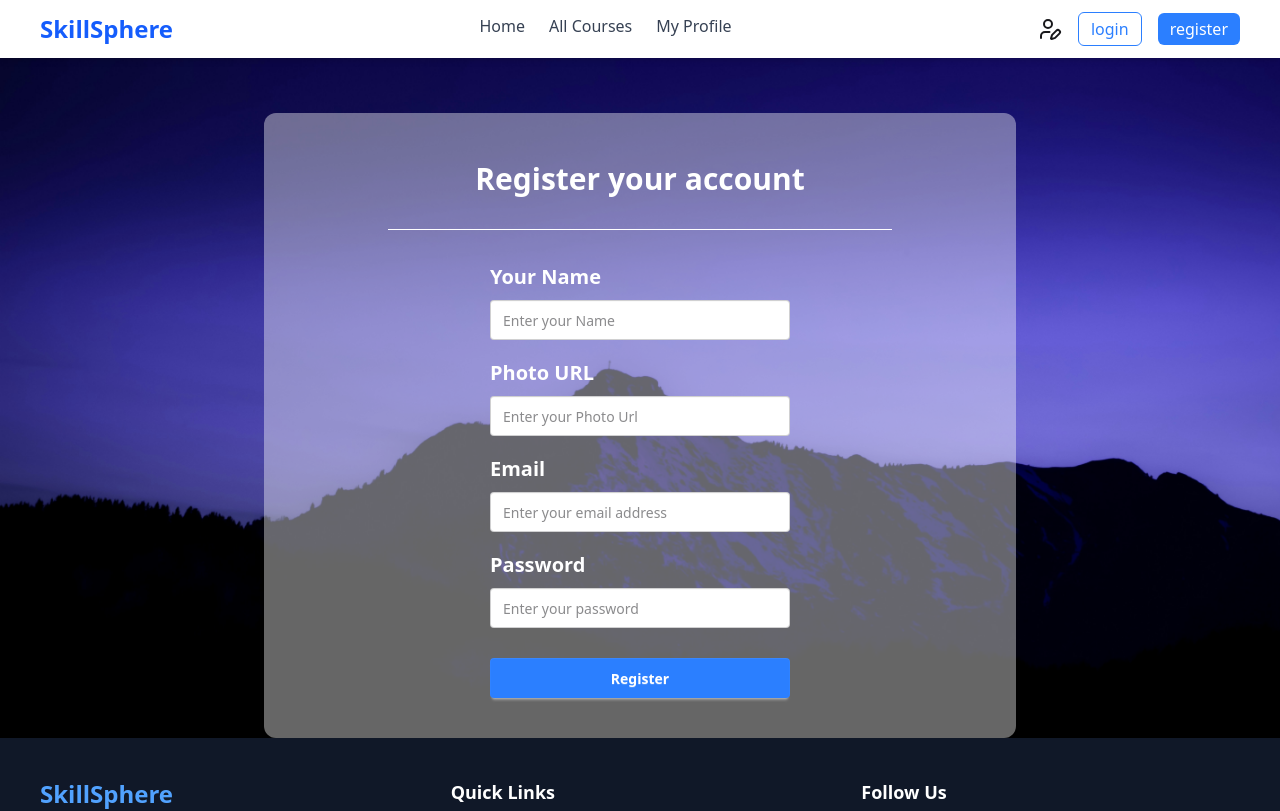
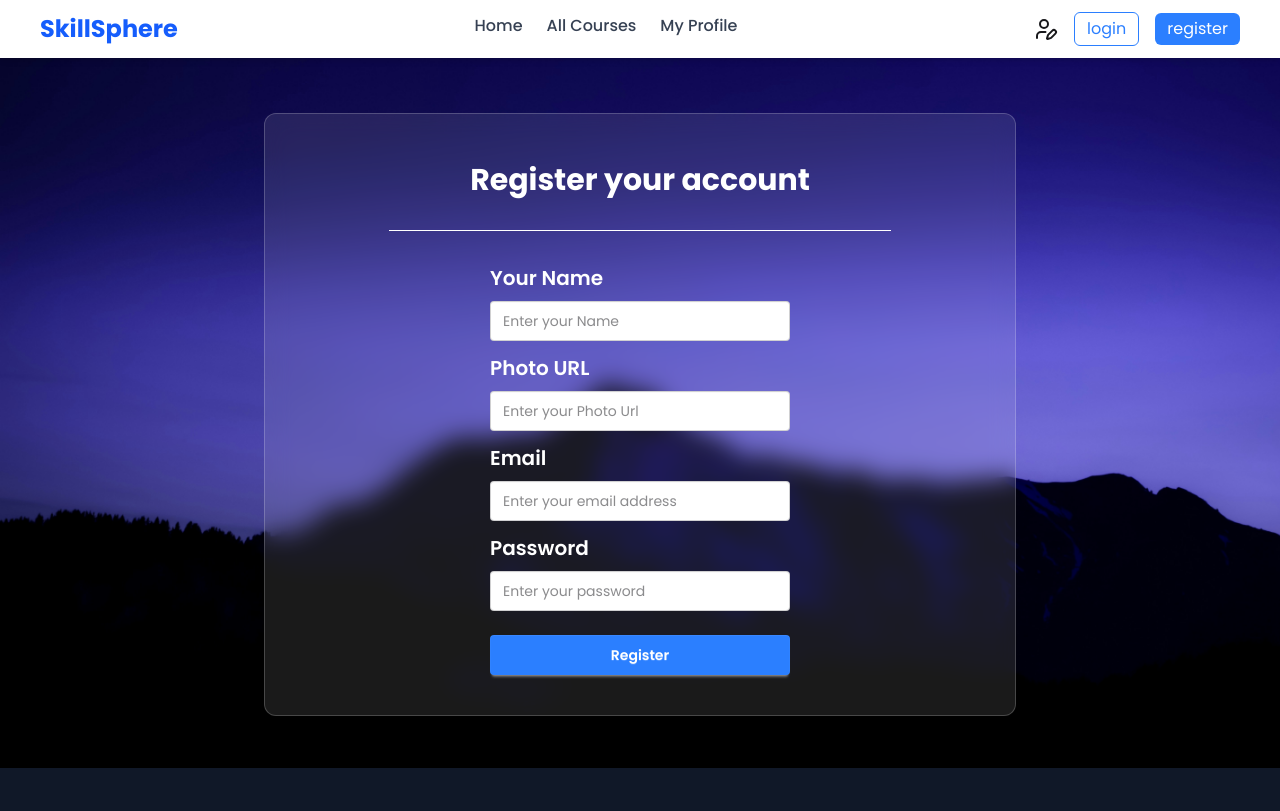
Before and after one commit to fatematz/skills-phere, a Next.js app: page /auth/register in a window 1280 px wide. Shown: the top 811 px of the page. Built offline with nearby package versions, Linux system fonts and the light colour scheme.

Commit message:
Integrate Better Auth for user authentication

```diff
--- a/package.json
+++ b/package.json
@@ -9,10 +9,14 @@
     "lint": "eslint"
   },
   "dependencies": {
+    "@better-auth/mongo-adapter": "^1.6.9",
+    "better-auth": "^1.6.9",
     "lucide-react": "^1.14.0",
+    "mongodb": "^7.2.0",
     "next": "16.2.4",
     "react": "19.2.4",
     "react-dom": "19.2.4",
+    "react-hook-form": "^7.74.0",
     "react-icons": "^5.6.0"
   },
   "devDependencies": {
--- /dev/null
+++ b/src/app/api/auth/[...all]/route.js
@@ -0,0 +1,4 @@
+import { auth } from "@/lib/auth"; // path to your auth file
+import { toNextJsHandler } from "better-auth/next-js";
+
+export const { POST, GET } = toNextJsHandler(auth);
--- a/src/app/auth/login/page.jsx
+++ b/src/app/auth/login/page.jsx
@@ -1,8 +1,19 @@
+'use client'
 import Link from "next/link";
 import loginImg from "../../../assets/login3.png";
 import Image from "next/image";
+import { useForm } from "react-hook-form";
 
 const LoginPage = () => {
+
+  const {register, handleSubmit, formState: {errors}} = useForm()
+
+  const handleLoinFunc = (data) => {
+
+    console.log(data, "data");
+  }
+  console.log(errors);
+
   return (
     <div>
       <div className=" min-h-[70vh] bg-slate-100 pt-16  ">
@@ -11,7 +22,7 @@ const LoginPage = () => {
 
           <div className="grid grid-cols-1 md:grid-cols-2 py-10 px-[60px] pl-[100px]">
             <div className=" flex justify-center items-center   ">
-              <form className="w-full">
+              <form className="w-full" onSubmit={handleSubmit(handleLoinFunc)}>
                  <h1 className=" max-w-[320px] text-blue-500 font-bold text-3xl border-b py-8 my-[20px]">
             Login Your Account
           </h1>
@@ -22,8 +33,14 @@ const LoginPage = () => {
                   <input
                     type="email"
                     className="input"
+                    {...register("email" , { required: "email Field is required"})}
                     placeholder="Enter your email address"
                   />
+
+                  {errors.email && <p className="text-red-500 text-[16px]">{ errors.email.message} ! </p>}
+                  {<p className="text-red-500"> </p>}
+
+
 
                   {<p className="text-red-500"> </p>}
                 </fieldset>
@@ -35,8 +52,11 @@ const LoginPage = () => {
                   <input
                     type="password"
                     className="input"
+                   {...register("password" , { required: "Password Field is required"})}
                     placeholder="Enter your password"
                   />
+
+                  {errors.password && <p className="text-red-500 text-[16px]">{ errors.password.message} ! </p>}
                   {<p className="text-red-500"> </p>}
                 </fieldset>
 
@@ -46,7 +66,7 @@ const LoginPage = () => {
 
                 <h4 className="text-[#706F6F] mt-4 ">
                   Dont’t Have An Account ?{" "}
-                  <Link href="/register" className="text-red-500">
+                  <Link href="/auth/register" className="text-red-500">
                     Register
                   </Link>{" "}
                 </h4>
--- a/src/app/auth/register/page.jsx
+++ b/src/app/auth/register/page.jsx
@@ -1,19 +1,30 @@
+'use client'
 import Image from "next/image";
 import BgImg from "../../../assets/registerBg.jpg";
+import { useForm } from "react-hook-form";
 
 const RegisterPage = () => {
+
+    const {register, handleSubmit, formState: {errors}} = useForm()
+
+    const handleRegisterFunc = (data) => {
+
+      console.log(data, "data");
+    }
+    console.log(errors);
+
   return (
-    <div className="relative min-h-[80vh]">
+    <div className="relative min-h-[80vh] ">
       <Image src={BgImg} alt="background" fill className="object-cover -z-10" />
 
-      <div className=" min-h-[80vh]  pt-[55px]  ">
-        <div className="rounded-xl p-4 bg-white/40 backdrop-blur-xg max-w-[752px] px-16 mx-auto">
+      <div className=" min-h-[80vh]  pt-[55px]">
+        <div className="rounded-xl p-4 bg-white/10 backdrop-blur-md border border-white/20 max-w-[752px] px-16 mx-auto mb-13">
           <h1 className="text-center text-white font-bold text-2xl md:text-3xl border-b py-8 mx-15">
             Register your account
           </h1>
 
 
-            <form className=" my-6 max-w-[300px] w-full mx-auto ">
+            <form className=" my-6 max-w-[300px] w-full mx-auto  "  onSubmit={handleSubmit(handleRegisterFunc)}>
               <fieldset className="fieldset">
                 <legend className="font-semibold text-[20px] fieldset-legend text-white">
                   Your Name
@@ -21,9 +32,12 @@ const RegisterPage = () => {
                 <input
                   type="text"
                   className="input "
+                   {...register("name" , { required: "Name Field is required"})}
                   placeholder="Enter your Name"
                 />
-                {<p className="text-red-500"> </p>}
+
+               {errors.name && <p className="text-red-500 text-[16px]">{ errors.name.message} ! </p>}
+
               </fieldset>
 
               <fieldset className="fieldset">
@@ -31,11 +45,14 @@ const RegisterPage = () => {
                   Photo URL
                 </legend>
                 <input
-                  type="url"
+                  type="photo"
                   className="input"
+                   {...register("photo" , { required: "Photo Url Field is required"})}
                   placeholder="Enter your Photo Url"
                 />
-                {<p className="text-red-500"> </p>}
+
+               {errors.photo && <p className="text-red-500 text-[16px]">{ errors.photo.message} ! </p>}
+
               </fieldset>
 
               <fieldset className="fieldset">
@@ -45,10 +62,13 @@ const RegisterPage = () => {
                 <input
                   type="email"
                   className="input"
+                   {...register("email" , { required: "Email Field is required"})}
                   placeholder="Enter your email address"
                 />
 
-                {<p className="text-red-500"> </p>}
+                 {errors.email && <p className="text-red-500 text-[16px]">{ errors.email.message} ! </p>}
+
+
               </fieldset>
 
               <fieldset className="fieldset">
@@ -58,9 +78,12 @@ const RegisterPage = () => {
                 <input
                   type="password"
                   className="input"
+                   {...register("password" , { required: "Password Field is required"})}
                   placeholder="Enter your password"
                 />
-                {<p className="text-red-500"> </p>}
+                {errors.password && <p className="text-red-500 text-[16px]">{ errors.password.message} ! </p>}
+
+
               </fieldset>
 
               <button className="btn bg-blue-500 text-white  mt-[20px] max-w-[320px] w-full border-0">
--- a/src/app/courseCard/[id]/page.jsx
+++ b/src/app/courseCard/[id]/page.jsx
@@ -22,7 +22,7 @@ const CourseDetailsPage = async ({ params }) => {
                 />
             </div>
 
-            <div className="bg-blue-400/50 backdrop-blur-xg container pt-35 pb-16 px-8 space-y-6 text-center">
+            <div className="bg-[#153a70] container pt-35 pb-16 px-8 space-y-6 text-center">
 
 
 
--- a/src/app/globals.css
+++ b/src/app/globals.css
@@ -1,3 +1,5 @@
+@import url('https://fonts.googleapis.com/css2?family=Poppins:wght@400;500;600;700&display=swap');
+
 @import "tailwindcss";
 @plugin "daisyui";
 
@@ -6,6 +8,12 @@
   width: 100%;
   margin:  0 auto;
 }
+
+
+body {
+  font-family: 'Poppins', sans-serif;
+}
+
 /*
 :root {
   --background: #ffffff;
--- a/src/components/Navbar.jsx
+++ b/src/components/Navbar.jsx
@@ -16,7 +16,7 @@ const Navbar = () => {
     }`;
 
   return (
-    <div className="shadow-md sticky top-0 z-50 bg-transparent">
+    <div className="shadow-md sticky top-0 z-50  bg-white-400/20 backdrop-blur-lg">
       <nav className=" py-3 flex justify-between items-center container ">
 
         <h1 className="text-2xl font-bold text-blue-600">
--- /dev/null
+++ b/src/lib/auth-client.js
@@ -0,0 +1,9 @@
+
+import { createAuthClient } from "better-auth/react"
+export const authClient = createAuthClient({
+    /** The base URL of the server (optional if you're using the same domain) */
+    baseURL: "http://localhost:3000"
+})
+
+
+export const { signIn, signUp, useSession } = createAuthClient()
--- /dev/null
+++ b/src/lib/auth.js
@@ -0,0 +1,17 @@
+import { betterAuth } from "better-auth";
+import { MongoClient } from "mongodb";
+import { mongodbAdapter } from "better-auth/adapters/mongodb";
+
+const client = new MongoClient(process.env.MONGO_URL);
+const db = client.db();
+
+export const auth = betterAuth({
+  database: mongodbAdapter(db, {
+    // Optional: if you don't provide a client, database transactions won't be enabled.
+    client
+  }),
+
+    emailAndPassword: {
+    enabled: true,
+  },
+});
```
Also changed, not shown: 1 other file (tests, documents, lock files or other folders).
